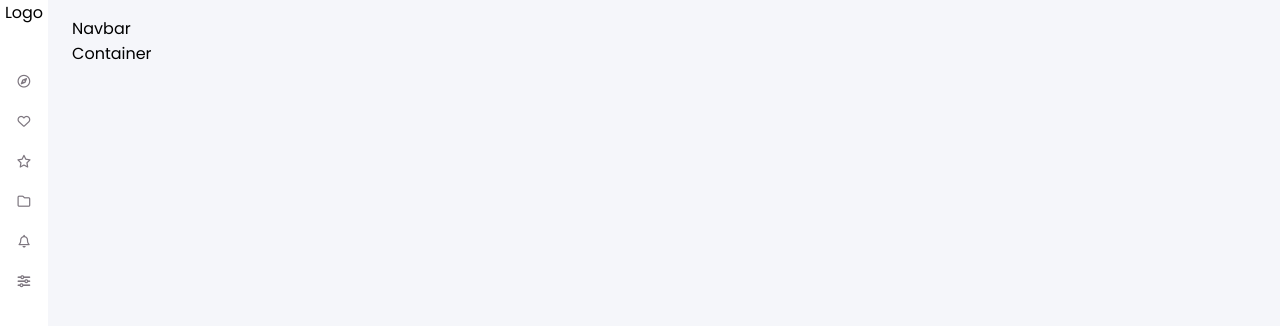
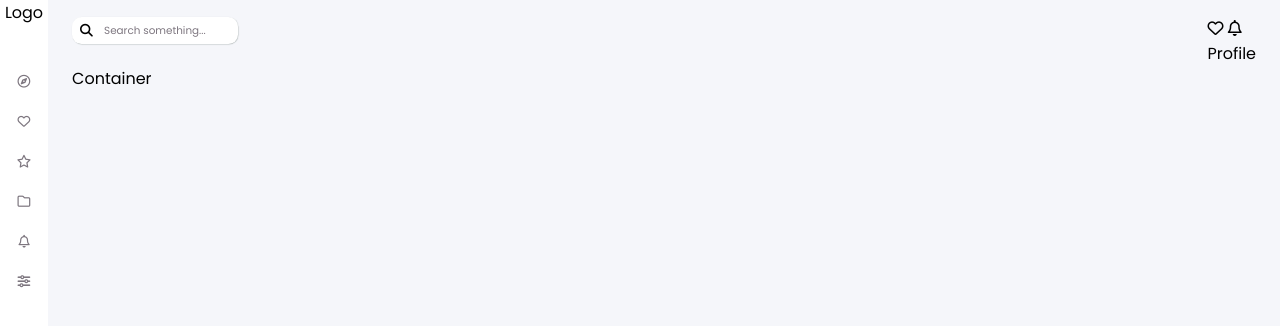
Before and after one commit to SandhyaR1007/pod-mate, a React (Create React App) app: page / in a window 1280 px wide. Shown: the top 326 px of the page. Built offline with nearby package versions, Linux system fonts and the light colour scheme.

Commit message:
add: search and profile section

```diff
--- a/src/components/Navbar.js
+++ b/src/components/Navbar.js
@@ -1,7 +1,27 @@
 import React from "react";
-
+import "./styles/Navbar.css";
 const Navbar = () => {
-  return <div>Navbar</div>;
+  return (
+    <div className="navbar">
+      <div className="navbar__search">
+        <input
+          placeholder="Search something..."
+          className="navbar__search-input"
+        />
+        <i className="fa-solid fa-magnifying-glass navbar__search-magnifying-glass"></i>
+      </div>
+      <div>
+        <span>
+          <i className="fa-regular fa-heart"></i>
+        </span>
+        <span>
+          {" "}
+          <i className="fa-regular fa-bell"></i>
+        </span>
+        <div>Profile</div>
+      </div>
+    </div>
+  );
 };
 
 export default Navbar;
--- /dev/null
+++ b/src/components/styles/Navbar.css
@@ -0,0 +1,33 @@
+.navbar {
+  width: 100%;
+  display: flex;
+  justify-content: space-between;
+}
+.navbar__search {
+  position: relative;
+}
+.navbar__search-input {
+  padding: 0.5rem 2rem;
+  padding-right: 0;
+  border-radius: 0.6rem;
+  border: none;
+  font-size: 0.65rem;
+  box-shadow: var(--silver-gray) 0.5px 0.5px 1px;
+}
+.navbar__search-input::placeholder {
+  color: var(--purple-gray);
+
+  font-family: "Poppins", sans-serif;
+}
+.navbar__search-magnifying-glass {
+  position: absolute;
+  left: 0;
+
+  bottom: 45%;
+  transform: translateY(-50%);
+  font-size: 0.8rem;
+  padding: 0 0.5rem;
+}
+h1 {
+  font-weight: 800;
+}
```
